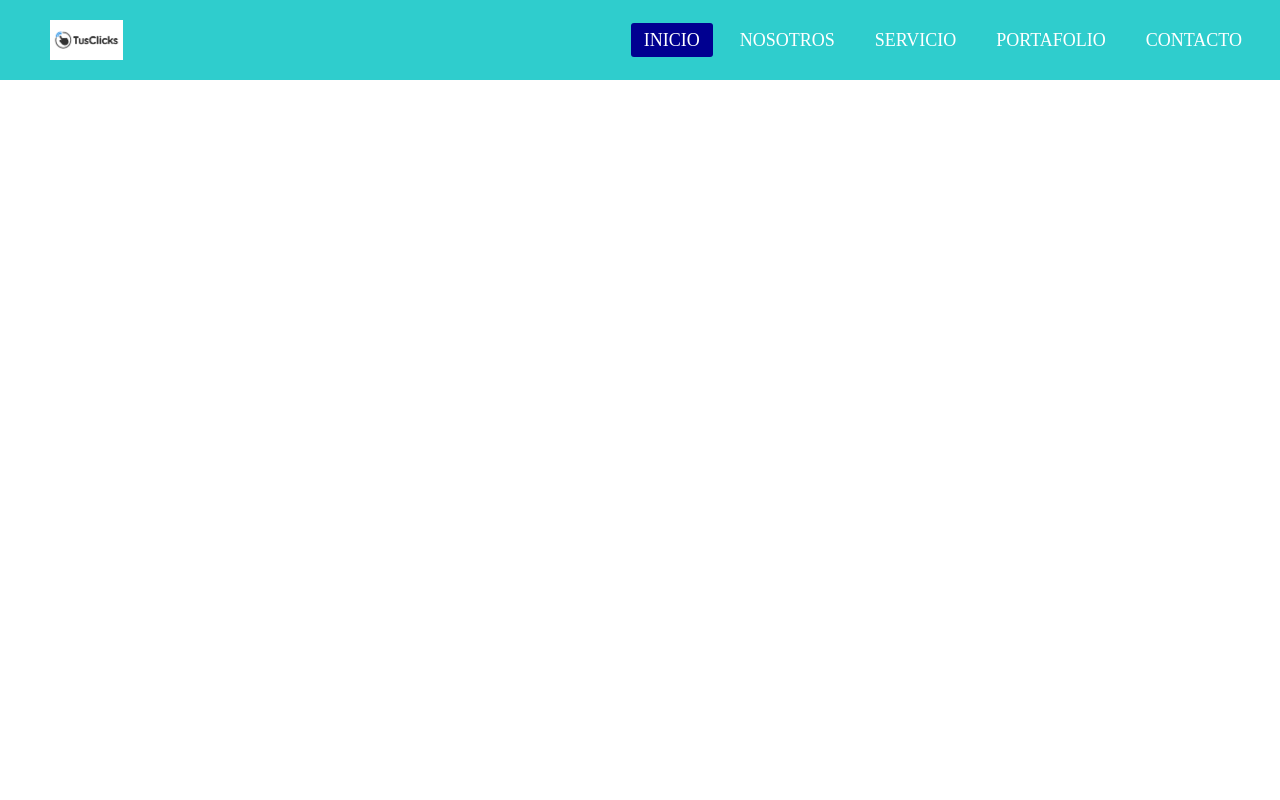
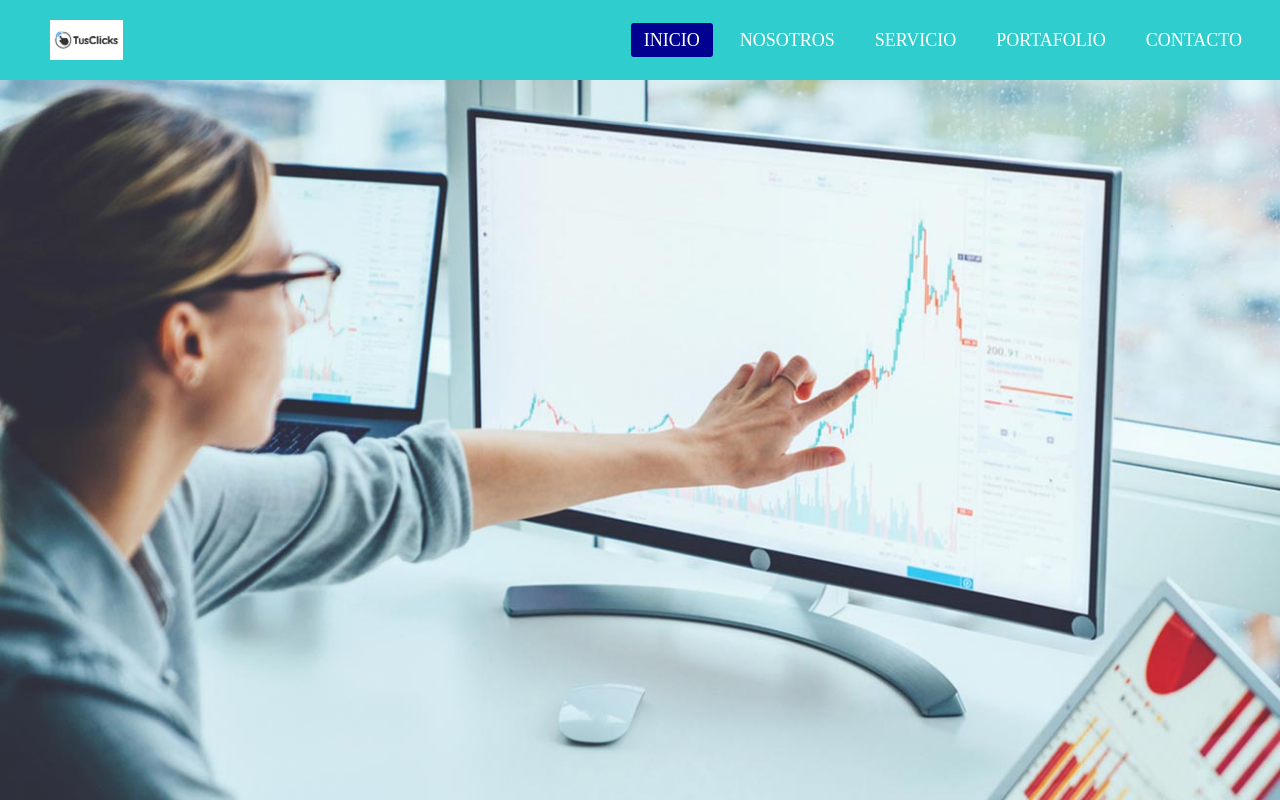
Before and after one commit to joseangel19999/app-portafolio, a plain HTML site: page index.html in a window 1280 px wide. Drawn offline with Linux system fonts and the light colour scheme; the site is published under a folder, as on GitHub Pages, so addresses that start at the root find nothing.

Commit message:
update - correcion imagen no carga del menu

```diff
--- a/css/estilos.css
+++ b/css/estilos.css
@@ -52,7 +52,7 @@ li a.active, li a:hover{
     display: none;
 }
 section{
-    background: url(/img/menu.jpg) no-repeat;
+    background: url(../img/menu.jpg) no-repeat;
     background-size: cover;
     background-origin: center center;
     height: calc(100vh - 80px);
```
